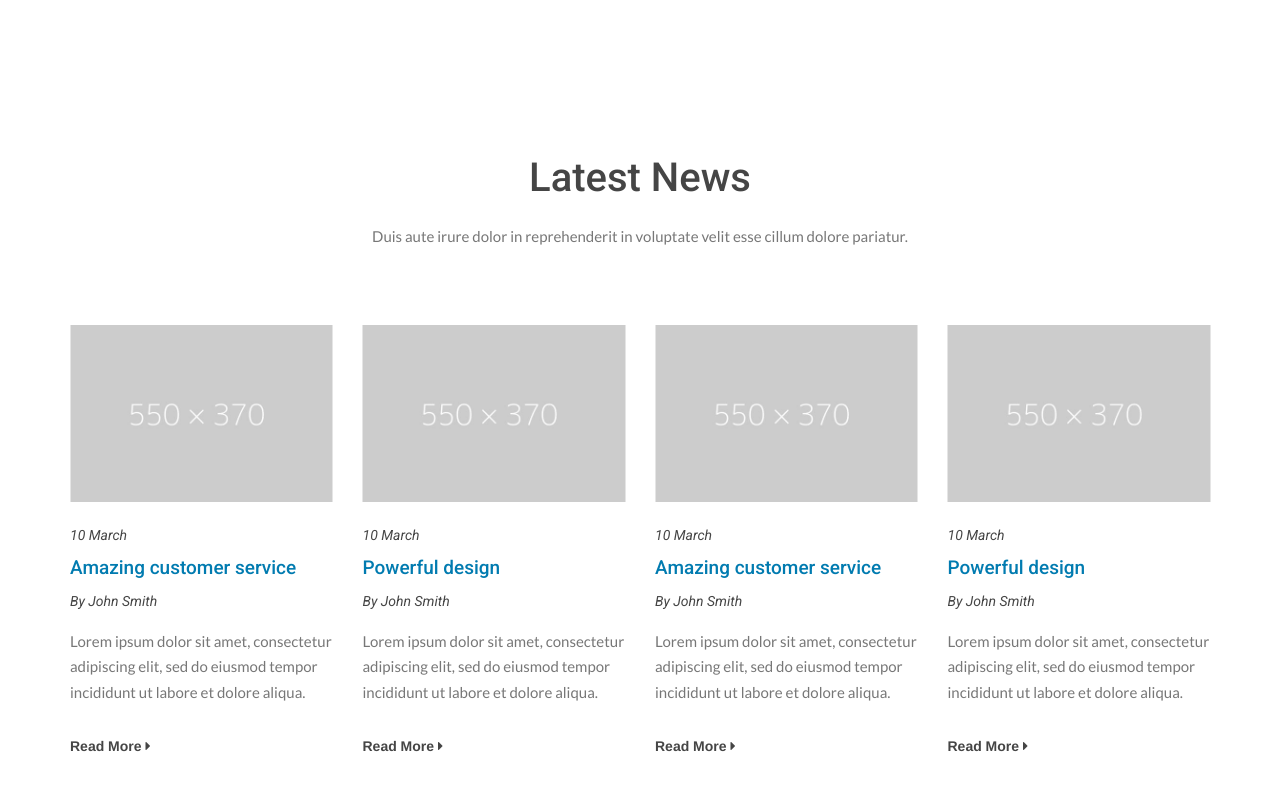
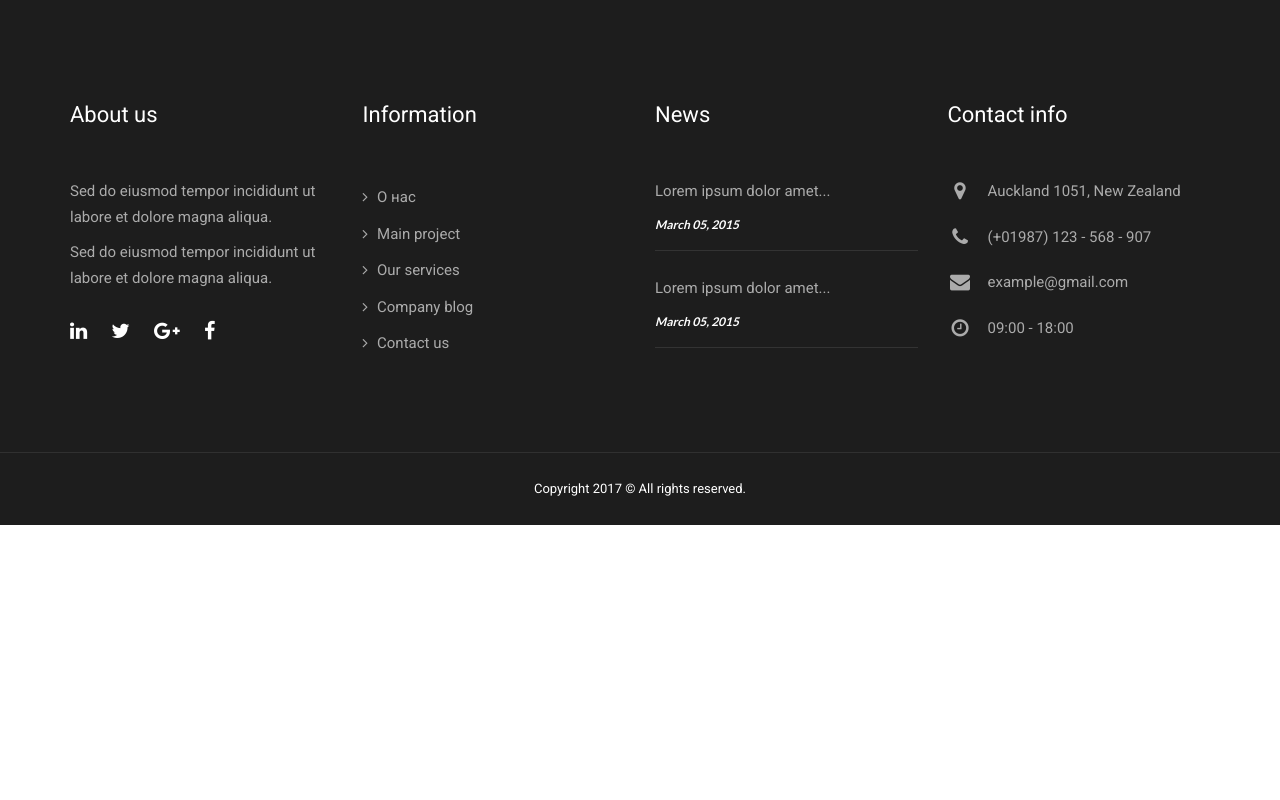
Before and after one commit to banganga/landing, a plain HTML site: page index.html in a window 1280 px wide. Shown: the part 4180-4980 px from the top of the page. After the commit the page ends 4705 px from the top, so only its background shows below. Drawn offline with Linux system fonts and the light colour scheme.

Commit message:
news section deleted

```diff
--- a/index.html
+++ b/index.html
@@ -413,76 +413,6 @@
 	</section>
 	<!-- Team section -->
 
-	<!-- News section -->
-	<section class="news-section">
-		<div class="container">
-			<div class="row">
-				<div class="col-md-8 col-md-offset-2">
-					<div class="text-center simple-title">
-						<h2>Latest News</h2>
-						<p>Duis aute irure dolor in reprehenderit in voluptate velit esse
-							cillum dolore pariatur.</p>
-					</div>
-				</div>
-			</div>
-			<div class="news-box">
-				<div id="owl-news" class="owl-carousel">
-					<div class="news-post news-carousel-item">
-						<img src="images/blog/main/n1.jpg" alt="">
-						<h6 class="date">10 March</h6>
-						<h5>
-							<a href="single-post.html">Powerful design</a>
-						</h5>
-						<h6 class="author-name">By John Smith</h6>
-						<p>Lorem ipsum dolor sit amet, consectetur adipiscing elit, sed do eiusmod tempor incididunt ut labore et dolore aliqua.</p>
-						<div class="margin-t-30">
-							<a class="btn-arrow-small" href="single-post.html">Read More <i class="fa fa-caret-right"></i></a>
-						</div>
-					</div>
-					<div class="news-post news-carousel-item">
-						<img src="images/blog/main/n2.jpg" alt="">
-						<h6 class="date">10 March</h6>
-						<h5>
-							<a href="single-post.html">Amazing customer service</a>
-						</h5>
-						<h6 class="author-name">By John Smith</h6>
-						<p>Lorem ipsum dolor sit amet, consectetur adipiscing elit, sed do eiusmod tempor incididunt ut labore et dolore aliqua.</p>
-						<div class="margin-t-30">
-							<a class="btn-arrow-small" href="single-post.html">Read More <i class="fa fa-caret-right"></i></a>
-						</div>
-					</div>
-					<div class="news-post news-carousel-item">
-						<img src="images/blog/main/n1.jpg" alt="">
-						<h6 class="date">10 March</h6>
-						<h5>
-							<a href="single-post.html">Powerful design</a>
-						</h5>
-						<h6 class="author-name">By John Smith</h6>
-						<p>Lorem ipsum dolor sit amet, consectetur adipiscing elit, sed do eiusmod tempor incididunt ut labore et dolore aliqua.</p>
-						<div class="margin-t-30">
-							<a class="btn-arrow-small" href="single-post.html">Read More <i class="fa fa-caret-right"></i></a>
-						</div>
-					</div>
-					<div class="news-post news-carousel-item">
-						<img src="images/blog/main/n2.jpg" alt="">
-						<h6 class="date">10 March</h6>
-						<h5>
-							<a href="single-post.html">Amazing customer service</a>
-						</h5>
-						<h6 class="author-name">By John Smith</h6>
-						<p>Lorem ipsum dolor sit amet, consectetur adipiscing elit, sed do eiusmod tempor incididunt ut labore et dolore aliqua.</p>
-						<div class="margin-t-30">
-							<a class="btn-arrow-small" href="single-post.html">Read More <i class="fa fa-caret-right"></i></a>
-						</div>
-					</div>
-				</div>
-			</div>
-
-		</div>
-	</section>
-	<!-- News section -->
-
-
 	<!-- Footer -->
 	<footer>
 		<div class="up-footer">
```
